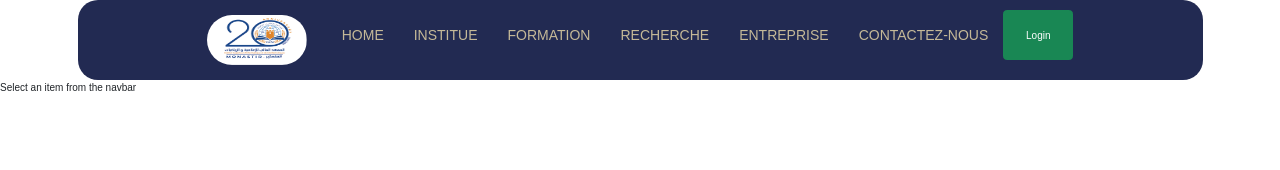
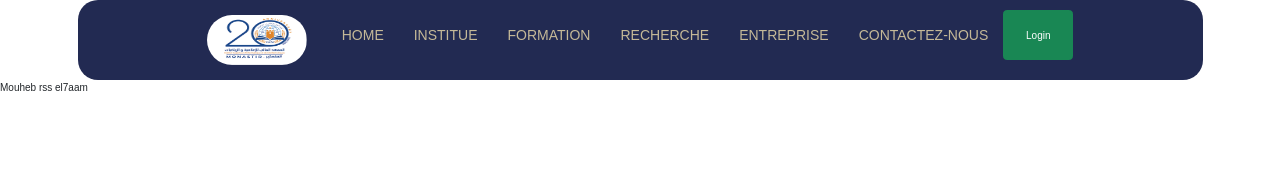
Before and after one commit to mouhebbb/isim-monastir-ahmed, a React (Create React App) app: page / in a window 1280 px wide. Shown: the top 170 px of the page. Built offline with nearby package versions, Linux system fonts and the light colour scheme.

Commit message:
Upd title

```diff
--- a/package.json
+++ b/package.json
@@ -17,7 +17,7 @@
     "react-chartjs-2": "^5.2.0",
     "react-dom": "^18.2.0",
     "react-router-dom": "^5.3.4",
-    "react-scripts": "5.0.1",
+    "react-scripts": "^5.0.1",
     "web-vitals": "^2.1.4"
   },
   "scripts": {
--- a/src/components/Content.jsx
+++ b/src/components/Content.jsx
@@ -67,7 +67,7 @@ const Content = ({ selectedItem }) => {
       case "home":
         return <div></div>;
       default:
-        return <div>Select an item from the navbar</div>;
+        return <div>Mouheb rss el7aam</div>;
     }
   };
 
--- a/src/components/admin/ContentAdmin.jsx
+++ b/src/components/admin/ContentAdmin.jsx
@@ -5,7 +5,7 @@ import NoteForm from "./Note/NoteForm";
 import NoteList from "./Note/NoteList";
 import CreateUserForm from "./CreateUserForm";
 import UserList from "./UserList";
-import Sidebar from "./Sidebar";
+// import Sidebar from "./Sidebar";
 
 const ContentAdmin = ({ selectedItem }) => {
   // Render different content based on the selected item
```
Also changed, not shown: 1 other file (tests, documents, lock files or other folders).
